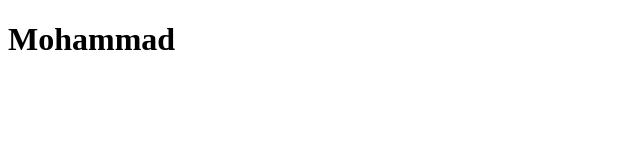
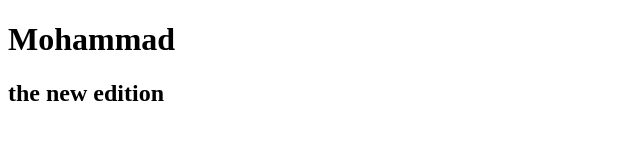
Before and after one commit to mohammadimad/nohxz, a plain HTML site: page page.html in a window 1280 px wide. Shown: the whole page, without its empty margins (0-640 px from the left). Drawn offline with Linux system fonts and the light colour scheme.

Commit message:
Add New H3 line
new title on the page

```diff
--- a/page.html
+++ b/page.html
@@ -7,5 +7,6 @@
 </head>
 <body>
     <h1>Mohammad</h1>
+    <h2>the new edition</h2>
 </body>
 </html>
```
